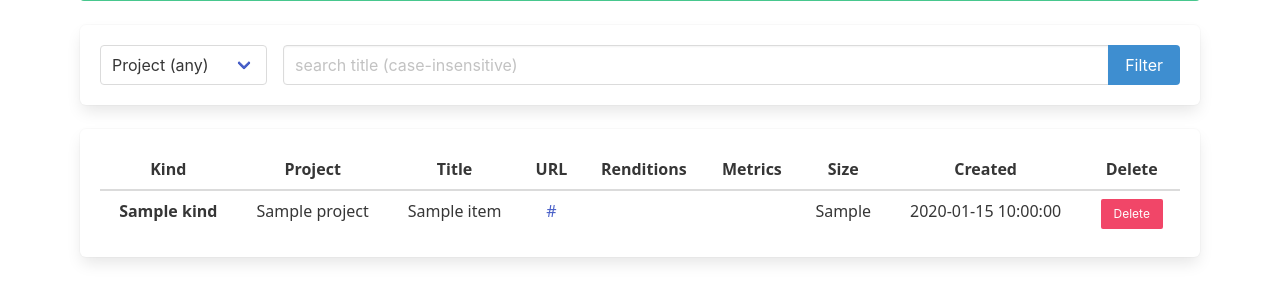
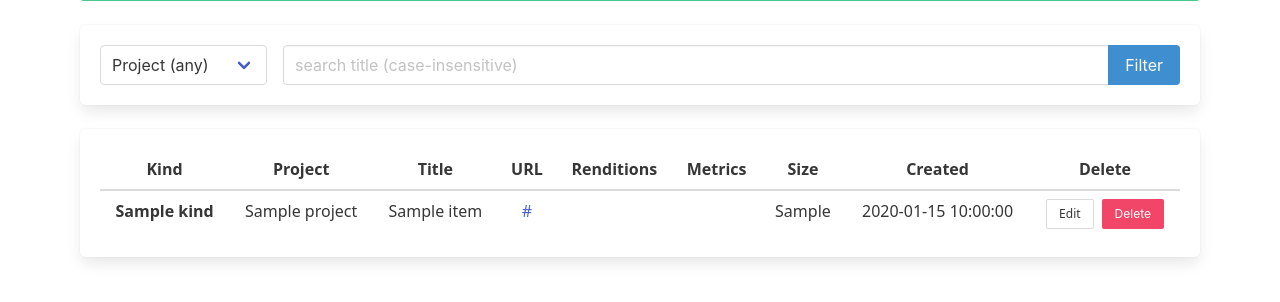
Before and after one commit to dethbird/cdn, a PHP site: template templates/admin/index.twig in a window 1280 px wide. Shown: the part 283-585 px from the top of the page. Run offline with PHP 8.4, Linux system fonts and the light colour scheme; the template is opened without the code that fills it: most values are stand-ins (such as "Sample title", 1, 10 or a date in 2020); some libraries are stand-ins or nearby versions.

Commit message:
edit media button

```diff
--- a/templates/admin/index.twig
+++ b/templates/admin/index.twig
@@ -101,9 +101,12 @@
               <td>{{ it.size_human }}</td>
               <td>{{ it.created_at }}</td>
               <td>
-                <form method="post" action="/media/{{ it.id|e }}/delete" onsubmit="return confirm('Delete media {{ it.id|e }}? This will remove files and database row.');">
-                  <button class="button is-small is-danger" type="submit">Delete</button>
-                </form>
+                <div style="display:flex;gap:.5rem;justify-content:center;align-items:center">
+                  <a class="button is-small" href="#" onclick="return false;">Edit</a>
+                  <form method="post" action="/media/{{ it.id|e }}/delete" onsubmit="return confirm('Delete media {{ it.id|e }}? This will remove files and database row.');" style="margin:0">
+                    <button class="button is-small is-danger" type="submit">Delete</button>
+                  </form>
+                </div>
               </td>
             </tr>
           {% endfor %}
```
